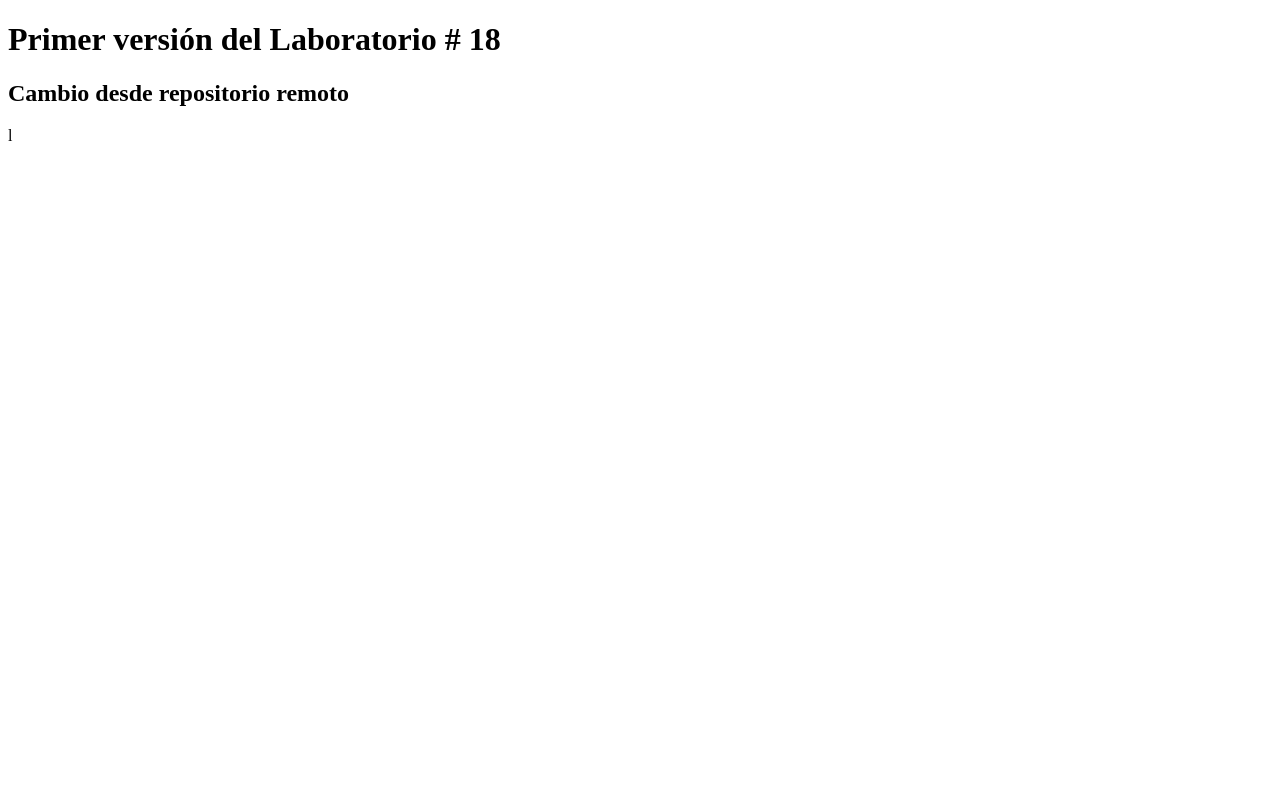
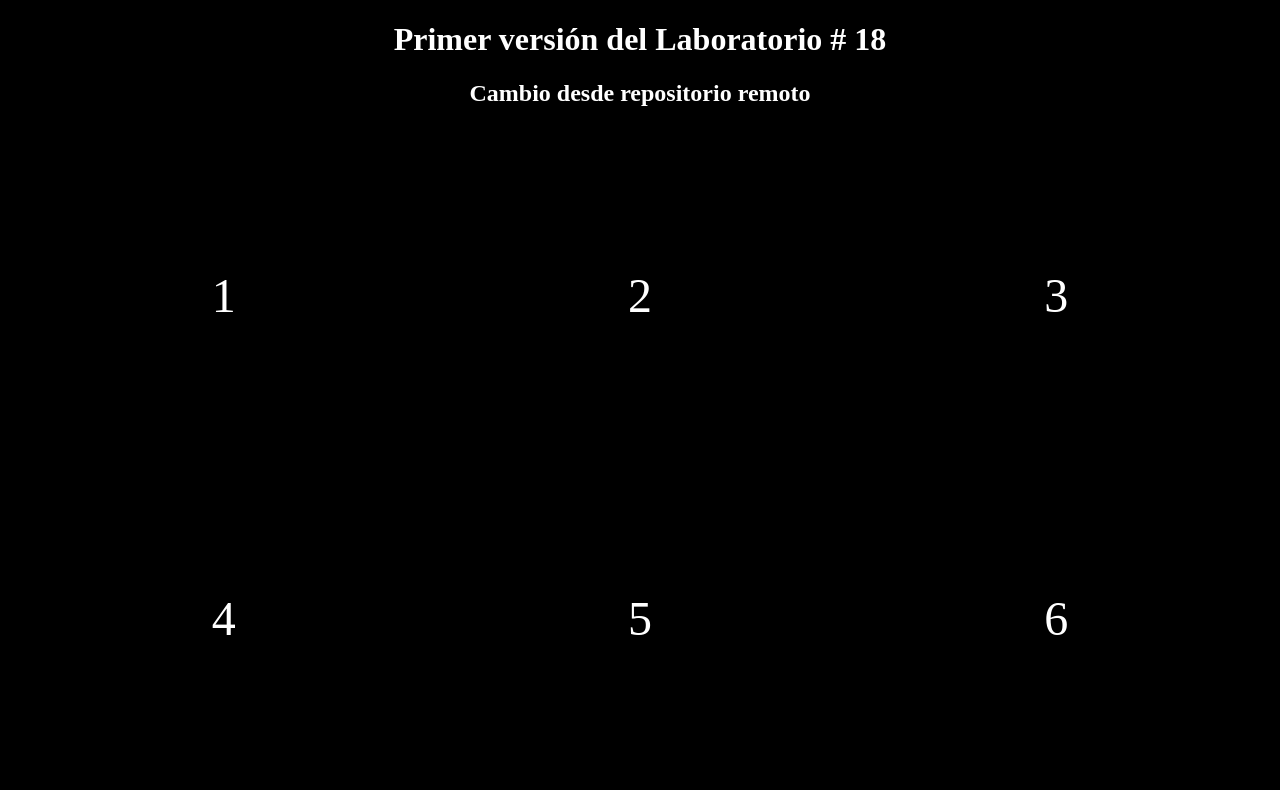
Before and after one commit to JhonBarrios/laboratorio18, a plain HTML site: page index.html in a window 1280 px wide. Drawn offline with Linux system fonts and the light colour scheme.

Commit message:
Aplicación de GRID

```diff
--- a/index.html
+++ b/index.html
@@ -3,11 +3,22 @@
 <head>
     <meta charset="UTF-8">
     <meta name="viewport" content="width=device-width, initial-scale=1.0">
+    <link rel="stylesheet" href="style.css">
     <title>Laboratorio 18 - 02--12-2024</title>
 </head>
 <body>
-    <h1>Primer versión del Laboratorio # 18</h1>
-    <h2>Cambio desde repositorio remoto</h2>
+    <div>
+        <h1>Primer versión del Laboratorio # 18</h1>
+        <h2>Cambio desde repositorio remoto</h2>
+    </div>
 
+    <main>
+        <div class="grid">1</div>
+        <div class="grid">2</div>
+        <div class="grid">3</div>
+        <div class="grid">4</div>
+        <div class="grid">5</div>
+        <div class="grid">6</div>
+    </main>
 </body>
-</html>l
+</html>
--- /dev/null
+++ b/style.css
@@ -0,0 +1,18 @@
+body{
+
+    background-color: rgb(0, 0, 0);
+    color: rgb(255, 255, 255);
+    font-family: 'Times New Roman', Times, serif;
+    text-align: center;
+}
+
+main{
+    align-items: center;
+    min-height: 80vh;
+    font-size: 3rem;
+    padding: 10px;
+    display: grid;
+    grid-template-columns: repeat(3, 1fr);
+    grid-template-rows: repeat(2, 1fr);
+    gap: 5px
+}
```
